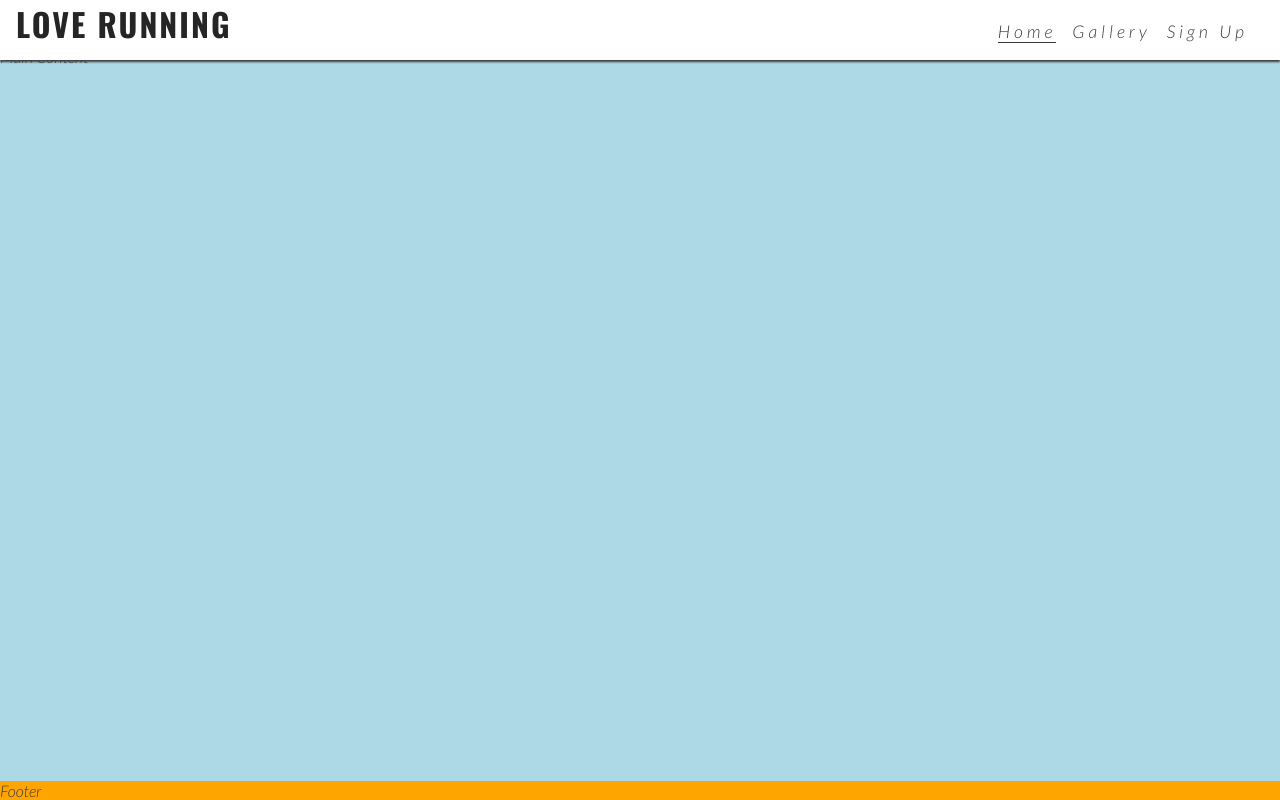
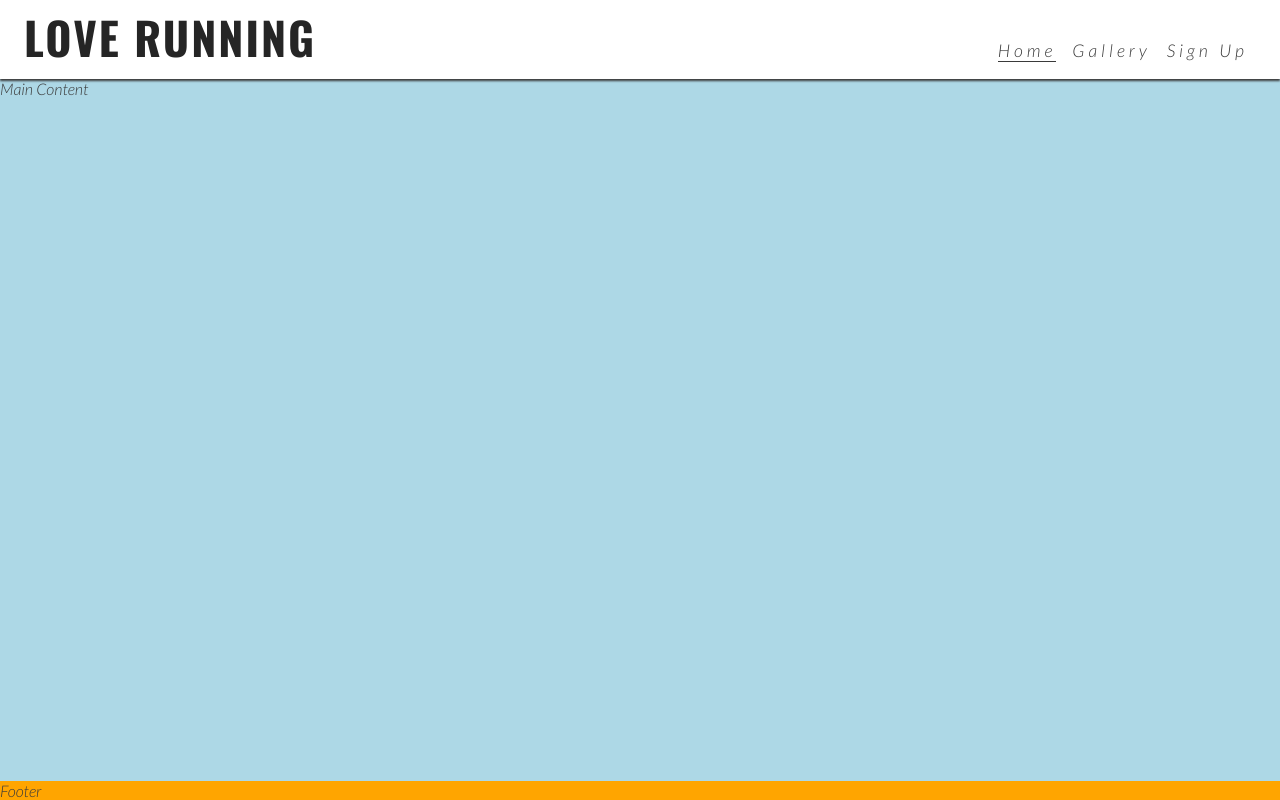
Before and after one commit to kayla-exe/love-running, a plain HTML site: page index.html in a window 1280 px wide. Drawn offline with nearby package versions, Linux system fonts and the light colour scheme.

Commit message:
Make logo larger, push main down to show under larger header

```diff
--- a/assets/css/style.css
+++ b/assets/css/style.css
@@ -116,4 +116,16 @@ footer {
     .nav-toggle-label {
         display: none;
     }
+
+    #logo {
+        font-size: 280%;
+        line-height: 75px;
+        margin: 0 0.5rem;
+    }
+
+    /* Main Content */
+    main {
+        /* Push main content down to accommodate larger header */
+        margin-top: 79px;
+    }
 }
```
